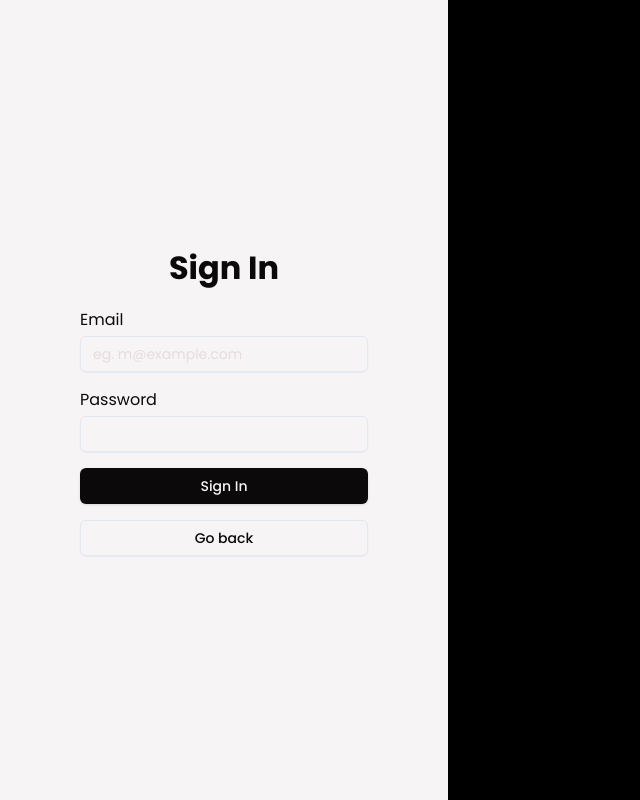
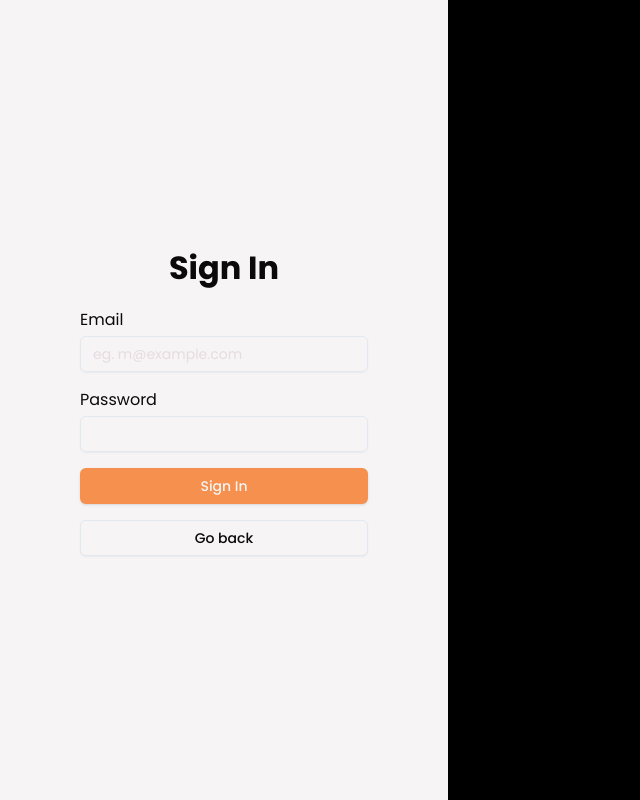
Before and after one commit to sdevmarc/uapsa-upd, a React (Vite) app in the folder client/: page /signin in a window 1280 px wide. Shown: the whole page, without its empty margins (0-640 px from the left). Built offline with nearby package versions, Linux system fonts and the light colour scheme.

Commit message:
refactor: Update Button component styles
Refactor the Button component in button.tsx to update the styles and variants. This change improves the visual appearance and user experience of buttons throughout the application.

```diff
--- a/client/src/components/ui/button.tsx
+++ b/client/src/components/ui/button.tsx
@@ -10,11 +10,11 @@ const buttonVariants = cva(
         variants: {
             variant: {
                 default:
-          "bg-primary text-primary-foreground shadow hover:bg-primary/90",
+                    "bg-accent text-primary-foreground shadow hover:bg-muted",
                 destructive:
                     "bg-destructive text-destructive-foreground shadow-sm hover:bg-destructive/90",
                 outline:
-          "border border-input bg-background shadow-sm hover:bg-accent hover:text-accent-foreground",
+                    "border border-input bg-background shadow-sm hover:bg-muted hover:text-accent-foreground",
                 secondary:
                     "bg-secondary text-secondary-foreground shadow-sm hover:bg-secondary/80",
                 ghost: "hover:bg-accent hover:text-accent-foreground",
```
Lines whose indentation alone changed are shown as unchanged.
